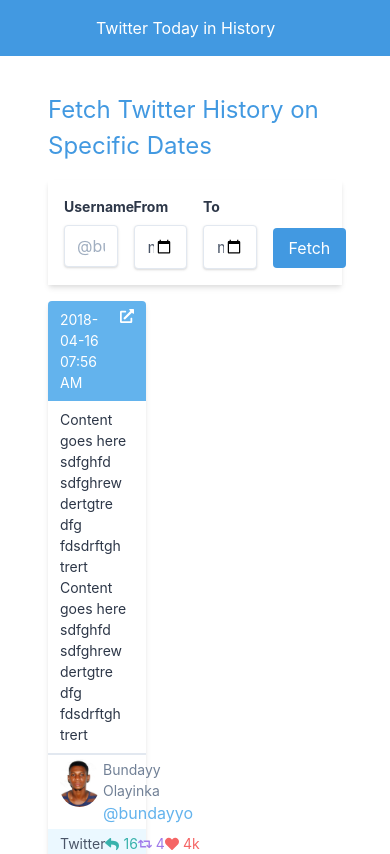
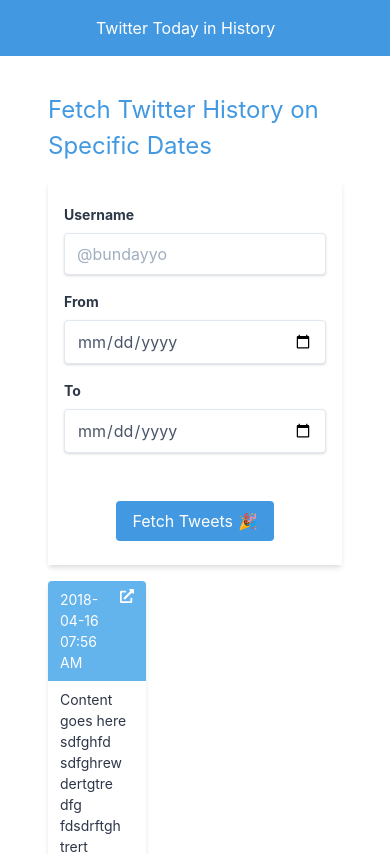
Before and after one commit to bunday/react-demo, a React (Create React App) app: page / in a window 390 px wide. Shown: the top 854 px of the page. Built offline with nearby package versions, Linux system fonts and the light colour scheme.

Commit message:
responsive form

```diff
--- a/src/components/BodyContent.js
+++ b/src/components/BodyContent.js
@@ -15,48 +15,43 @@
         this.setState({ [name]: value })
     }
 
+
+
     render() {
         return (
-            <main className="px-12 py-5">
+            <main className="px-12 py-5 ">
                 <div className="py-4">
                     <h2 className="text-blue-500 text-2xl">Fetch Twitter History on Specific Dates</h2>
                 </div>
-                <div className="shadow-md py-4 px-2 flex">
-                    <div className="w-1/4 px-2">
+               <div className="flex flex-wrap">
+               <div className="w-full lg:w-3/4">
+                <div className="shadow-md py-4 px-2 flex flex-wrap">
+                    <div className="w-full md:w-1/2 lg:w-1/4 p-2">
                         <label className="block text-gray-800 font-bold text-sm mb-2">
                             Username
                         </label>
                         <input placeholder="@bundayyo" type="text" className="shadow appearance-none border rounded w-full py-2 px-3 text-gray-700" value={this.state.username} name="username" onChange={this.handleChange} />
                     </div>
-                    <div className="w-1/4 px-2">
+                    <div className="w-full md:w-1/2 lg:w-1/4 p-2">
                         <label className="block text-gray-800 font-bold text-sm mb-2">
                             From
                         </label>
                         <input placeholder="01-01-2018" type="date" className="shadow appearance-none border rounded w-full py-2 px-3 text-gray-700" value={this.state.startDate} name="startDate" onChange={this.handleChange} />
                     </div>
-                    <div className="w-1/4 px-2">
+                    <div className="w-full md:w-1/2 lg:w-1/4 p-2">
                         <label className="block text-gray-800 font-bold text-sm mb-2">
                             To
                         </label>
                         <input placeholder="01-01-2019" type="date" className="shadow appearance-none border rounded w-full py-2 px-3 text-gray-700" value={this.state.endDate} name="endDate" onChange={this.handleChange} />
                     </div>
-                    <div className="w-1/4 px-2">
+                    <div className="w-full md:w-1/2 lg:w-1/4 p-2 flex justify-center">
                         <button className="bg-blue-500 px-4 py-2 rounded text-white mt-8">
-                            Fetch
+                            Fetch Tweets 🎉
                         </button>
                     </div>
 
                 </div>
                 <div className="flex mt-4">
-                    {/* Username: usernamee */}
-
-                    {/* <div>
-                        <meta name="twitter:card" content="summary" />
-                        <meta name="twitter:site" content="@flickr" />
-                        <meta name="twitter:title" content="Small Island Developing States Photo Submission" />
-                        <meta name="twitter:description" content="View the album on Flickr." />
-                        <meta name="twitter:image" content="https://farm6.staticflickr.com/5510/14338202952_93595258ff_z.jpg" />
-                    </div> */}
                     <div className="shadow-md rounded w-1/3">
                         <div>
                             <div className="bg-blue-400 rounded-t text-sm py-2 px-3 text-white flex justify-between">
@@ -93,6 +88,12 @@
                         </div>
                     </div>
                 </div>
+                </div>
+                {/* <div className="w-1/4 sm:w-full">
+                    cohjhhjjjjkkmm
+                </div> */}
+               </div>
+
             </main>
         )
     }
```
